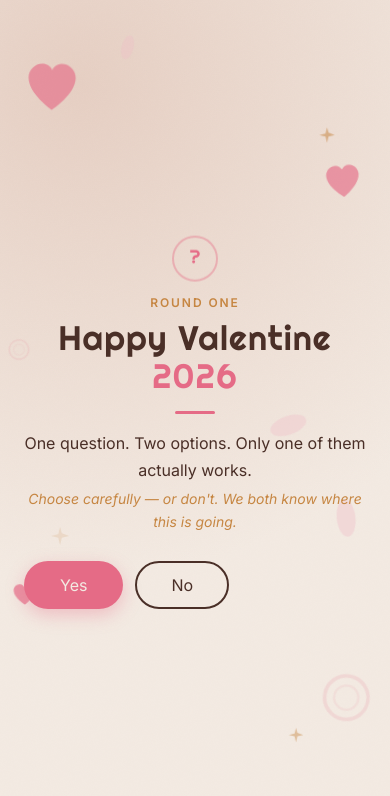
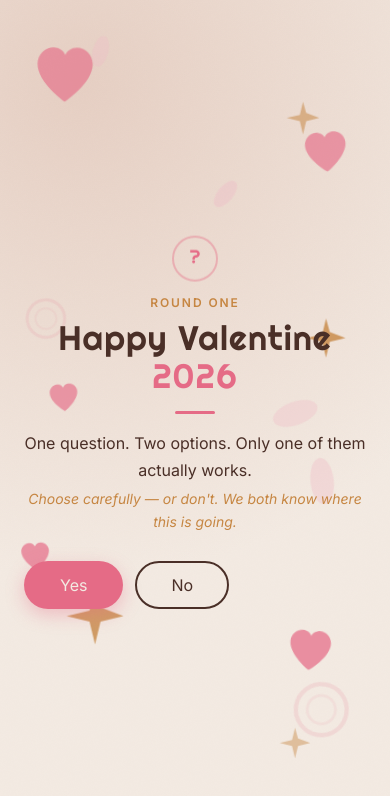
Before and after one commit to josefhimanuelpnc11/valentine, a React (Vite) app: page / in a window 390 px wide. Shown: the top 796 px of the page. Built offline with nearby package versions, Linux system fonts and the light colour scheme.

Commit message:
fullscreen confetti burst + bigger denser SVG decorations for mobile

```diff
--- a/src/App.css
+++ b/src/App.css
@@ -39,68 +39,92 @@
 .deco-sparkle { color: var(--accent); }
 .deco-ring { color: var(--primary); }
 
-/* ---- Size variants ---- */
-.deco-xs { width: 16px; height: 16px; }
-.deco-sm { width: 26px; height: 26px; }
-.deco-md { width: 40px; height: 40px; }
-.deco-lg { width: 58px; height: 58px; }
+/* ---- Size variants (mobile-first, generous) ---- */
+.deco-xs { width: 22px; height: 22px; }
+.deco-sm { width: 34px; height: 34px; }
+.deco-md { width: 50px; height: 50px; }
+.deco-lg { width: 68px; height: 68px; }
 
 /* ---- Float (gentle vertical bob) ---- */
 .deco-float-a {
-  top: 8%; left: 6%;
+  top: 6%; left: 8%;
   animation: floatA 7s ease-in-out 0.2s infinite;
 }
 .deco-float-b {
-  top: 22%; right: 7%;
+  top: 18%; right: 10%;
   animation: floatB 9s ease-in-out 1s infinite;
+}
+.deco-float-c {
+  bottom: 18%; right: 14%;
+  animation: floatA 8s ease-in-out 2.5s infinite;
+}
+.deco-float-d {
+  top: 48%; left: 12%;
+  animation: floatB 10s ease-in-out 0.8s infinite;
 }
 
 /* ---- Sway (lateral pendulum) ---- */
 .deco-sway-a {
-  bottom: 28%; left: 4%;
+  bottom: 32%; left: 6%;
   animation: swayA 11s ease-in-out 0.5s infinite;
 }
 .deco-sway-b {
-  top: 60%; right: 3%;
+  top: 55%; right: 8%;
   animation: swayB 10s ease-in-out 2s infinite;
 }
 
 /* ---- Drift (diagonal fall) ---- */
 .deco-drift-a {
-  top: 5%; right: 18%;
+  top: 3%; right: 15%;
   animation: driftDown 14s linear 0s infinite;
 }
 .deco-drift-b {
-  top: -5%; left: 30%;
+  top: -5%; left: 22%;
   animation: driftDown 18s linear 4s infinite;
 }
 .deco-drift-c {
-  top: -8%; right: 40%;
+  top: -8%; right: 35%;
   animation: driftDown 12s linear 7s infinite;
+}
+.deco-drift-d {
+  top: -3%; left: 55%;
+  animation: driftDown 16s linear 2s infinite;
 }
 
 /* ---- Twinkle (scale + opacity pulse) ---- */
 .deco-twinkle-a {
-  top: 15%; right: 14%;
+  top: 12%; right: 18%;
   animation: twinkle 3s ease-in-out 0.3s infinite;
 }
 .deco-twinkle-b {
-  bottom: 35%; left: 12%;
+  bottom: 28%; left: 15%;
   animation: twinkle 4s ease-in-out 1.5s infinite;
 }
 .deco-twinkle-c {
-  bottom: 12%; right: 22%;
+  bottom: 10%; right: 20%;
   animation: twinkle 3.5s ease-in-out 2.8s infinite;
+}
+.deco-twinkle-d {
+  top: 38%; right: 12%;
+  animation: twinkle 3.2s ease-in-out 0.8s infinite;
+}
+.deco-twinkle-e {
+  top: 70%; left: 18%;
+  animation: twinkle 4.5s ease-in-out 3.5s infinite;
 }
 
 /* ---- Spin (slow rotation) ---- */
 .deco-spin-a {
-  bottom: 14%; right: 5%;
+  bottom: 12%; right: 10%;
   animation: spinDrift 20s linear 0s infinite;
 }
 .deco-spin-b {
-  top: 40%; left: 2%;
+  top: 35%; left: 6%;
   animation: spinDrift 16s linear 3s infinite reverse;
+}
+.deco-spin-c {
+  bottom: 45%; right: 22%;
+  animation: spinDrift 18s linear 6s infinite;
 }
 
 /* ---------- Keyframes ---------- */
@@ -588,6 +612,49 @@
 
 
 
+/* ---- Fullscreen confetti burst ---- */
+.confetti-fullscreen {
+  pointer-events: none;
+  position: fixed;
+  inset: 0;
+  z-index: 10;
+  overflow: hidden;
+  animation: confettiFadeOut 4s ease-out 2.5s forwards;
+}
+
+.confetti-piece {
+  position: absolute;
+  top: -24px;
+  border-radius: 3px;
+  opacity: 0;
+  animation-duration: 2800ms;
+  animation-timing-function: cubic-bezier(0.22, 0.8, 0.36, 1);
+  animation-fill-mode: forwards;
+}
+
+@keyframes confettiFadeOut {
+  to { opacity: 0; }
+}
+
+@keyframes confettiFallCenter {
+  0%   { opacity: 0; transform: translateY(0) rotate(0deg); }
+  8%   { opacity: 1; }
+  100% { opacity: 0.6; transform: translateY(105vh) rotate(360deg); }
+}
+
+@keyframes confettiFallLeft {
+  0%   { opacity: 0; transform: translate(0, 0) rotate(0deg); }
+  8%   { opacity: 1; }
+  100% { opacity: 0.6; transform: translate(-40px, 105vh) rotate(-280deg); }
+}
+
+@keyframes confettiFallRight {
+  0%   { opacity: 0; transform: translate(0, 0) rotate(0deg); }
+  8%   { opacity: 1; }
+  100% { opacity: 0.6; transform: translate(40px, 105vh) rotate(300deg); }
+}
+
+/* legacy (unused, kept for compat) */
 .confetti-layer {
   pointer-events: none;
   position: absolute;
@@ -669,6 +736,11 @@
     padding: 48px;
   }
 
+  .deco-xs { width: 24px; height: 24px; }
+  .deco-sm { width: 38px; height: 38px; }
+  .deco-md { width: 56px; height: 56px; }
+  .deco-lg { width: 78px; height: 78px; }
+
   .splash-card,
   .landing-card,
   .confirm-card {
@@ -707,7 +779,9 @@
   .toast,
   .confirm-fullscreen,
   .confirm-card,
-  .confetti {
+  .confetti,
+  .confetti-fullscreen,
+  .confetti-piece {
     animation: none !important;
     transition: none !important;
   }
--- a/src/components/ConfirmationPage.tsx
+++ b/src/components/ConfirmationPage.tsx
@@ -5,33 +5,45 @@ type ConfirmationPageProps = {
   videoSrc: string
 }
 
-const CONFETTI_COLORS = ['#E56B86', '#C68642']
+const CONFETTI_COLORS = ['#E56B86', '#C68642', '#f0b8c4', '#4A2F27', '#e8a87c']
 
 function ConfirmationPage({ message, videoSrc }: ConfirmationPageProps) {
   const confettiBits = useMemo(
     () =>
-      Array.from({ length: 14 }, (_, index) => ({
-        id: index,
-        left: `${6 + index * 6.3}%`,
-        delay: `${(index % 7) * 70}ms`,
-        color: CONFETTI_COLORS[index % CONFETTI_COLORS.length],
+      Array.from({ length: 60 }, (_, i) => ({
+        id: i,
+        left: `${(i * 1.7) % 100}%`,
+        delay: `${(i % 12) * 80}ms`,
+        color: CONFETTI_COLORS[i % CONFETTI_COLORS.length],
+        width: 6 + (i % 4) * 3,
+        height: 10 + (i % 5) * 4,
+        drift: (i % 3 === 0) ? 'confettiFallLeft' : (i % 3 === 1) ? 'confettiFallRight' : 'confettiFallCenter',
       })),
     [],
   )
 
   return (
     <section className="confirm-fullscreen" aria-label="Confirmation page">
+      {/* Fullscreen confetti burst */}
+      <div className="confetti-fullscreen" aria-hidden="true">
+        {confettiBits.map((bit) => (
+          <span
+            key={bit.id}
+            className="confetti-piece"
+            style={{
+              left: bit.left,
+              animationDelay: bit.delay,
+              animationName: bit.drift,
+              backgroundColor: bit.color,
+              width: `${bit.width}px`,
+              height: `${bit.height}px`,
+            }}
+          />
+        ))}
+      </div>
+
       <div className="confirm-inner">
         <article className="confirm-card">
-          <div className="confetti-layer" aria-hidden="true">
-            {confettiBits.map((bit) => (
-              <span
-                key={bit.id}
-                className="confetti"
-                style={{ left: bit.left, animationDelay: bit.delay, backgroundColor: bit.color }}
-              />
-            ))}
-          </div>
 
           <div className="confirm-check" aria-hidden="true">
             <svg viewBox="0 0 52 52" fill="none">
--- a/src/components/ValentineDecor.tsx
+++ b/src/components/ValentineDecor.tsx
@@ -40,25 +40,31 @@ function Ring({ className }: { className: string }) {
 function ValentineDecor() {
   return (
     <div className="valentine-decor" aria-hidden="true">
-      {/* Large hearts */}
+      {/* Hearts */}
       <Heart className="deco deco-heart deco-lg deco-float-a" />
       <Heart className="deco deco-heart deco-md deco-float-b" />
       <Heart className="deco deco-heart deco-sm deco-sway-a" />
+      <Heart className="deco deco-heart deco-md deco-float-c" />
+      <Heart className="deco deco-heart deco-sm deco-float-d" />
 
       {/* Petals */}
       <Petal className="deco deco-petal deco-md deco-drift-a" />
       <Petal className="deco deco-petal deco-sm deco-drift-b" />
-      <Petal className="deco deco-petal deco-xs deco-drift-c" />
+      <Petal className="deco deco-petal deco-md deco-drift-c" />
       <Petal className="deco deco-petal deco-md deco-sway-b" />
+      <Petal className="deco deco-petal deco-sm deco-drift-d" />
 
       {/* Sparkles */}
-      <Sparkle className="deco deco-sparkle deco-xs deco-twinkle-a" />
-      <Sparkle className="deco deco-sparkle deco-sm deco-twinkle-b" />
-      <Sparkle className="deco deco-sparkle deco-xs deco-twinkle-c" />
+      <Sparkle className="deco deco-sparkle deco-sm deco-twinkle-a" />
+      <Sparkle className="deco deco-sparkle deco-md deco-twinkle-b" />
+      <Sparkle className="deco deco-sparkle deco-sm deco-twinkle-c" />
+      <Sparkle className="deco deco-sparkle deco-sm deco-twinkle-d" />
+      <Sparkle className="deco deco-sparkle deco-md deco-twinkle-e" />
 
       {/* Rings */}
       <Ring className="deco deco-ring deco-lg deco-spin-a" />
-      <Ring className="deco deco-ring deco-sm deco-spin-b" />
+      <Ring className="deco deco-ring deco-md deco-spin-b" />
+      <Ring className="deco deco-ring deco-sm deco-spin-c" />
     </div>
   )
 }
```
